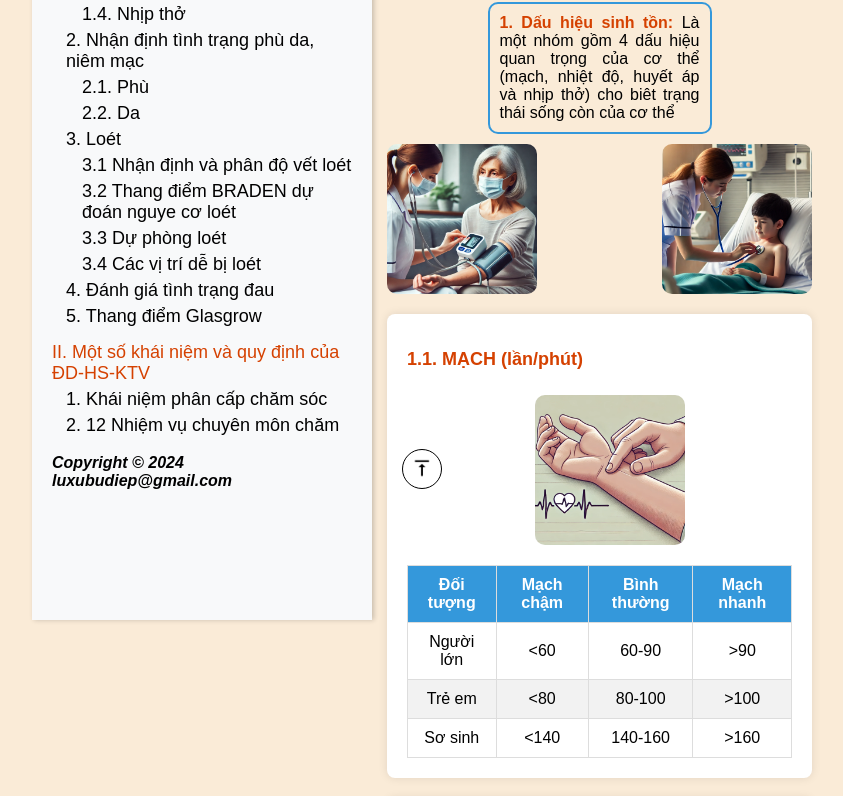
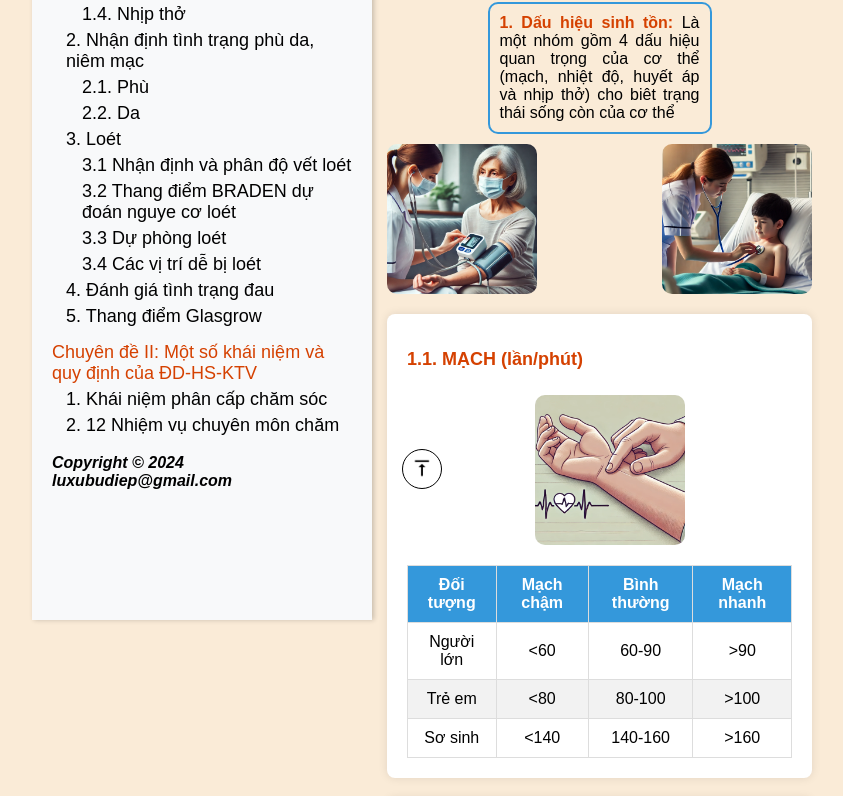
Before and after one commit to quoctoank4it/dieu-duong, a React (Create React App) app: page / in a window 1280 px wide. Shown: the part 291-1087 px from the top of the page, without its empty margins (208-1051 px from the left). Built offline with nearby package versions, Linux system fonts and the light colour scheme.

Commit message:
edit file

```diff
--- a/src/App.js
+++ b/src/App.js
@@ -19,6 +19,8 @@ import A5_0_ThangDiemGlasgrow from "./Components/ChuyenDe1/A5_0_ThangDiemGlasgro
 import B1_0_PhanCapChamSoc from "./Components/ChuyenDe2/B1_0_PhanCapChamSoc";
 import B2_0_12NhiemVu from "./Components/ChuyenDe2/B2_0_12NhiemVu";
 import B3_0_CacBuoc from "./Components/ChuyenDe2/B3_0_CacBuoc";
+import B4_0_8ChuanDaoDuc from "./Components/ChuyenDe2/B4_0_8ChuanDaoDuc";
+import B5_0_QuyDinhYLenhMieng from "./Components/ChuyenDe2/B5_0_QuyDinhYLenhMieng";
 
 const App = () => {
   const [isOpenSideBar, setIsOpenSideBar] = useState(false);
@@ -85,6 +87,8 @@ const App = () => {
             <B1_0_PhanCapChamSoc />
             <B2_0_12NhiemVu />
             <B3_0_CacBuoc />
+            <B4_0_8ChuanDaoDuc />
+            <B5_0_QuyDinhYLenhMieng />
           </div>
         </div>
       </div>
--- /dev/null
+++ b/src/Components/ChuyenDe2/B4_0_8ChuanDaoDuc/index.js
@@ -0,0 +1,40 @@
+import "./style.css";
+
+const B4_0_8ChuanDaoDuc = ({}) => {
+  return (
+    <div id="section2-4" className="section">
+      <div className="container">
+        <h2>4. 8 CHUẨN ĐẠO ĐỨC ĐIỀU DƯỠNG</h2>
+        <div
+          style={{
+            display: "flex",
+            width: "100%",
+            justifyContent: "center",
+            marginTop: 10,
+          }}
+        >
+          <div className="card" style={{ width: "100%" }}>
+            <ul>
+              <li>Đảm bảo an toàn cho sức khỏe, tính mạng người bệnh</li>
+              <li>
+                Người làm Điều dưỡng phải tôn trọng bệnh nhân và người nhà bệnh
+                nhân
+              </li>
+              <li>
+                Giữ thái độ thân thiện với người bệnh và người nhà người bệnh
+              </li>
+              <li>Đức tính trung thực luôn phải đề cao trong công việc</li>
+              <li>
+                Cải thiện, nâng cao trình độ cũng như chuyên môn nghề nghiệp
+              </li>
+              <li>Giữ sự tự tôn nghề nghiệp của bản thân</li>
+              <li>Thật thà, đoàn kết với đồng nghiệp</li>
+              <li>Tuân thủ cam kết với cộng đồng, xã hội</li>
+            </ul>
+          </div>
+        </div>
+      </div>
+    </div>
+  );
+};
+export default B4_0_8ChuanDaoDuc;
--- /dev/null
+++ b/src/Components/ChuyenDe2/B4_0_8ChuanDaoDuc/style.css
@@ -0,0 +1,47 @@
+.container {
+  margin: 0 auto;
+  padding: 20px;
+  background-color: white;
+  border-radius: 8px;
+  box-shadow: 0 0 10px rgba(0, 0, 0, 0.1);
+}
+
+h2 {
+  text-align: left;
+  color: #d54101;
+  font-size: 18px;
+}
+
+h1 {
+  text-align: left;
+  color: #3498db;
+  font-size: 16px;
+}
+
+.pulse-table {
+  width: 100%;
+  border-collapse: collapse;
+  margin-top: 10px;
+}
+
+.pulse-table thead th {
+  background-color: #3498db;
+  color: white;
+  padding: 10px;
+  font-weight: bold;
+}
+
+.pulse-table tbody td,
+.pulse-table thead th {
+  border: 1px solid #ddd;
+  padding: 10px;
+  text-align: center;
+}
+
+.pulse-table tbody tr:nth-child(even) {
+  background-color: #f2f2f2;
+}
+
+.pulse-table tbody tr:hover {
+  background-color: #eaeaea;
+}
--- /dev/null
+++ b/src/Components/ChuyenDe2/B5_0_QuyDinhYLenhMieng/index.js
@@ -0,0 +1,47 @@
+import "./style.css";
+import QuyDinhYLenh from "../Images/quydinhylenh.png";
+
+const B5_0_QuyDinhYLenhMieng = ({}) => {
+  return (
+    <div id="section2-5" className="section">
+      <div className="container">
+        <h2>5. QUY ĐỊNH Y LỆNH MIỆNG</h2>
+        <div
+          style={{
+            display: "flex",
+            width: "100%",
+            justifyContent: "center",
+            padding: 10,
+          }}
+        >
+          <img
+            src={QuyDinhYLenh}
+            height={500}
+            style={{ borderRadius: 10 }}
+            alt=""
+          ></img>
+        </div>
+        <div
+          style={{
+            display: "flex",
+            width: "100%",
+            justifyContent: "center",
+            marginTop: 10,
+          }}
+        >
+          <div className="card" style={{ width: "100%", padding: 10 }}>
+            <ul>
+              <li style={{ listStyle: "none" }}>
+                <span style={{ color: "#d54101" }}>Chú ý:</span> ĐD nếu không
+                nghe rõ phải hỏi lại BS. Sau khi thực hiện y lệnh miệng NB qua
+                giai đoạn cấp cứu không quá 30 phút. BS ghi lại vào HSBA, ĐD ghi
+                lại vào phiếu chăm sóc.
+              </li>
+            </ul>
+          </div>
+        </div>
+      </div>
+    </div>
+  );
+};
+export default B5_0_QuyDinhYLenhMieng;
--- /dev/null
+++ b/src/Components/ChuyenDe2/B5_0_QuyDinhYLenhMieng/style.css
@@ -0,0 +1,19 @@
+.container {
+  margin: 0 auto;
+  padding: 20px;
+  background-color: white;
+  border-radius: 8px;
+  box-shadow: 0 0 10px rgba(0, 0, 0, 0.1);
+}
+
+h2 {
+  text-align: left;
+  color: #d54101;
+  font-size: 18px;
+}
+
+h1 {
+  text-align: left;
+  color: #3498db;
+  font-size: 16px;
+}
--- a/src/Components/SideBar/index.js
+++ b/src/Components/SideBar/index.js
@@ -56,12 +56,14 @@ const SideBar = ({ openSideBar }) => {
       ],
     },
     {
-      title: "II. Một số khái niệm và quy định của ĐD-HS-KTV",
+      title: "Chuyên đề II: Một số khái niệm và quy định của ĐD-HS-KTV",
       id: "section2-1",
       children: [
         { title: "1. Khái niệm phân cấp chăm sóc", id: "section2-1" },
         { title: "2. 12 Nhiệm vụ chuyên môn chăm sóc BN", id: "section2-2" },
         { title: "3. Các bước lập kế hoạch chăm sóc", id: "section2-3" },
+        { title: "4. 8 Chuẩn đạo đức điều dưỡng", id: "section2-4" },
+        { title: "5. Quy định y lệnh miệng", id: "section2-5" },
       ],
     },
   ];
```
Also changed, not shown: src/Components/ChuyenDe2/Images/quydinhylenh.png (added).
